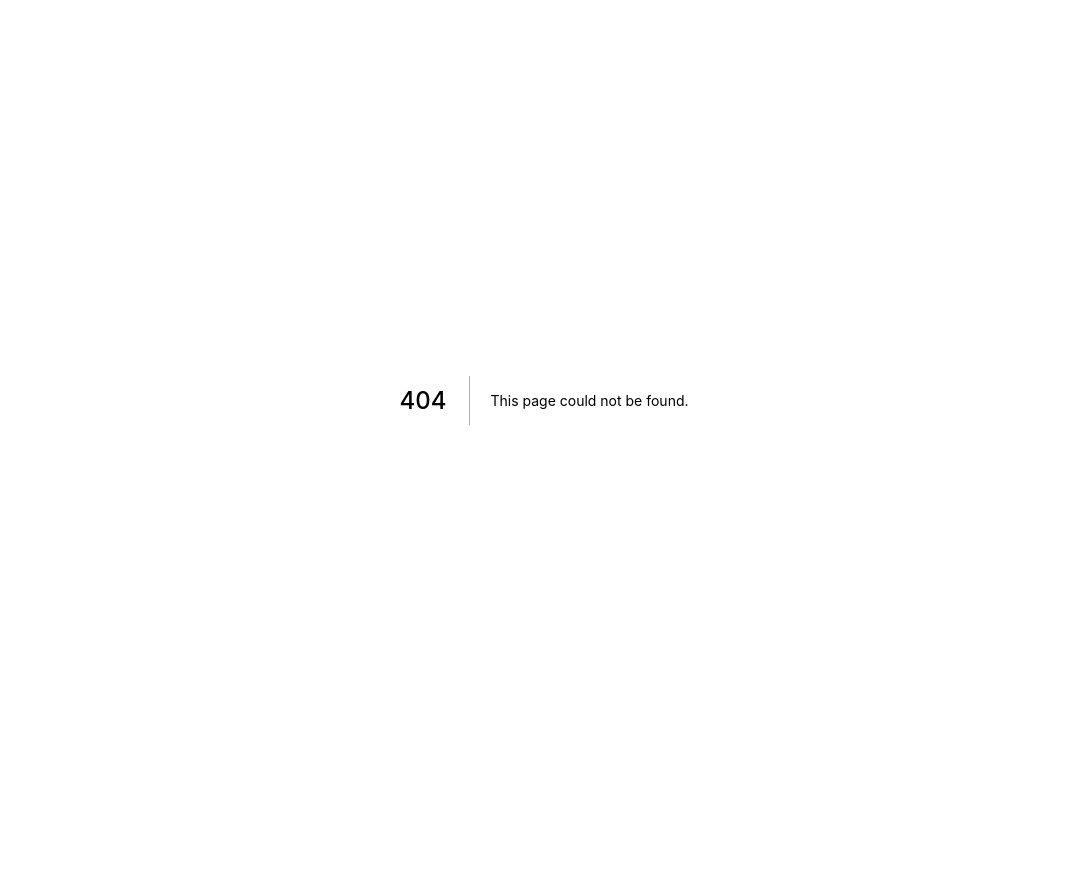
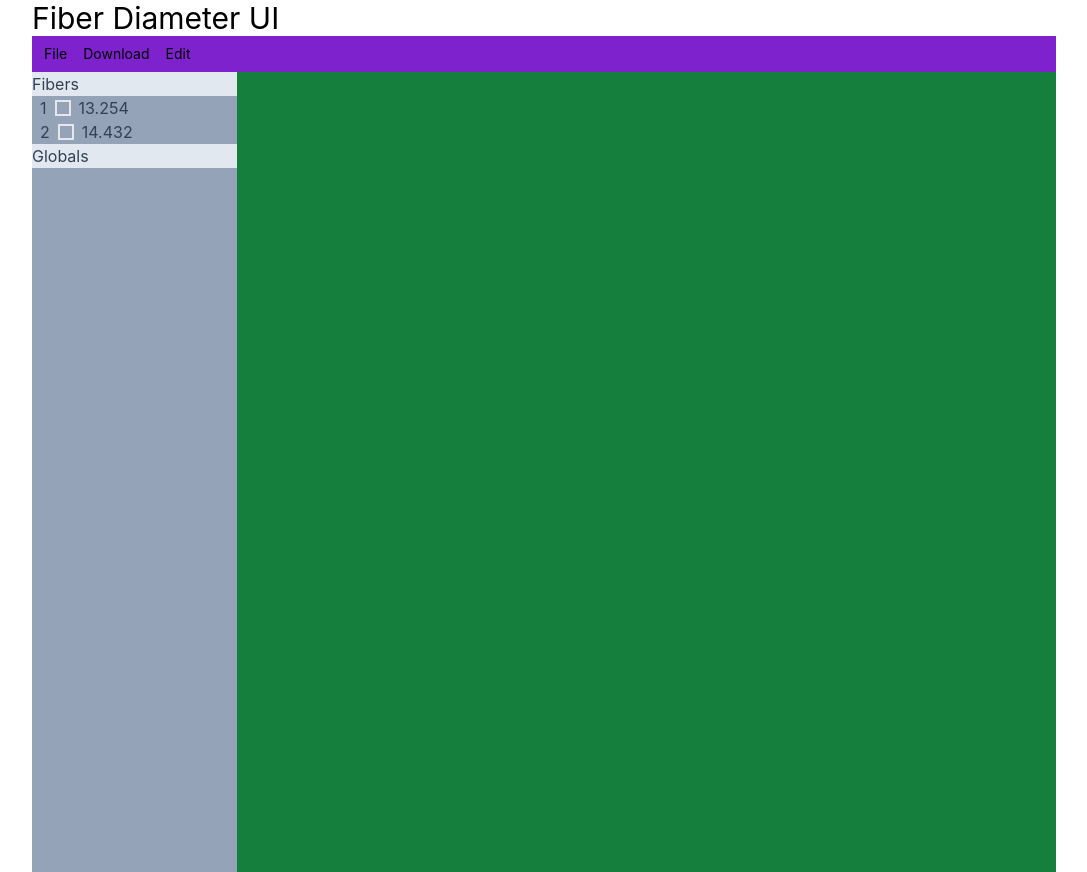
Before and after one commit to fcossio/FiberDiameter, a Next.js app in the folder frontend/: page /app in a window 1280 px wide. Before the commit this address had no page. Shown: the whole page, without its empty margins (96-1183 px from the left). Before the commit the page ends 800 px from the top, so only its background shows below. Built offline with nearby package versions, Linux system fonts and the light colour scheme.

Commit message:
feat(UI): add sidebar and system menu

```diff
--- /dev/null
+++ b/frontend/components/App.tsx
@@ -0,0 +1,38 @@
+import SystemMenu from "./SystemMenu";
+import FiberItem, { Props as FiberItemProps } from "./FiberItem";
+import Section from "./Section";
+
+const App = () => {
+  let fibers: FiberItemProps[] = [
+    {
+      id: 1,
+      color: "94DC38",
+      diameter: 13.254,
+    },
+    {
+      id: 2,
+      color: "DC38B8",
+      diameter: 14.432,
+    },
+  ];
+
+  return (
+    <div className='container'>
+      <SystemMenu className="w-full"/>
+      <div className="flex h-screen">
+
+      <div id='side-panel' className='w-1/4 bg-slate-400'>
+        <Section id='fibers' title='Fibers'>
+          {fibers.map((fiber) => (
+            <FiberItem key={fiber.id} {...fiber} />
+            ))}
+        </Section>
+        <Section id='globals' title='Globals'></Section>
+      </div>
+      <div id='editor' className='w-full bg-green-700'></div>
+            </div>
+    </div>
+  );
+};
+
+export default App;
--- /dev/null
+++ b/frontend/components/Editor.tsx
@@ -0,0 +1,45 @@
+import React, { FunctionComponent, useState } from 'react'
+import {
+    MeasurementLayer,
+    calculateDistance,
+    calculateArea,
+} from "react-measurements";
+
+interface Props {
+
+}
+
+const Editor: FunctionComponent<Props> = (props) => {
+    const [state, setState] = useState  ([]);
+
+    const onChange = (measurements) => setState({ ...state, measurements });
+
+    const measureLine = (line) =>
+      Math.round(calculateDistance(line, 100, 100)) + " mm";
+
+    const measureCircle = (circle) =>
+        Math.round(calculateArea(circle, 100, 100)) + " mm²";
+
+  return (
+    <div
+      style={{
+        position: "absolute",
+        width: "300px",
+        height: "300px",
+        backgroundColor: "#1a1a1a",
+        fontFamily: "sans-serif",
+      }}
+    >
+      <MeasurementLayer
+        measurements={state.measurements}
+        widthInPx={300}
+        heightInPx={300}
+        onChange={onChange}
+        measureLine={measureLine}
+        measureCircle={measureCircle}
+      />
+    </div>
+  );
+}
+
+export default Editor
--- /dev/null
+++ b/frontend/components/FiberItem.tsx
@@ -0,0 +1,20 @@
+import React, { FunctionComponent } from "react";
+
+export interface Props {
+  id: number,
+  color: string,
+  diameter: number,
+}
+
+const FiberItem: FunctionComponent<Props> = (props) => {
+    const color = props.color.toLowerCase();
+  return (
+    <div className='flex justify-start pl-2 space-x-2 overflow-hidden bg-transparent cursor-pointer place-items-center hover:bg-slate-500'>
+      <p id="id" className=''>{props.id}</p>
+          <span id="icon" className={`bg-[#${color}] h-4 w-4 border-2`} />
+      <p id="diameter" className=''>{props.diameter}</p>
+    </div>
+  );
+};
+
+export default FiberItem;
--- /dev/null
+++ b/frontend/components/Section.tsx
@@ -0,0 +1,14 @@
+import React, { FunctionComponent } from "react";
+
+const Section: FunctionComponent<
+  React.ComponentPropsWithoutRef<"div">
+> = (props) => {
+  return (
+    <div className=' text-slate-700'>
+          <p className='bg-slate-200 text-slate-700'>{props.title}</p>
+      {props.children}
+    </div>
+  );
+};
+
+export default Section;
--- /dev/null
+++ b/frontend/components/SystemMenu.tsx
@@ -0,0 +1,47 @@
+import React, { FunctionComponent } from "react";
+
+const SystemMenu: FunctionComponent<
+  React.ComponentPropsWithoutRef<"div">
+> = () => {
+  return (
+    <div className='flex p-1 text-sm bg-purple-700'>
+      <Tab title='File'>
+        <Item>New</Item>
+        <Item>Open</Item>
+      </Tab>
+      <Tab title='Download'>
+        <Item>annotated Image</Item>
+        <Item>as CSV</Item>
+        <Item>as JSON</Item>
+      </Tab>
+      <Tab title='Edit'>
+        <Item>Add Segment</Item>
+        <Item>Add Fiber</Item>
+        <Item>Set Scale</Item>
+      </Tab>
+    </div>
+  );
+};
+
+const Tab: FunctionComponent<React.ComponentPropsWithoutRef<"div">> = (
+  props
+) => {
+  return (
+    <div className='bg-inherit'>
+      <button className='px-2 py-1 rounded-md peer hover:bg-slate-600 focus:bg-slate-600'>
+        {props.title}
+      </button>
+      <div className='absolute hidden w-32 bg-inherit peer-focus:block'>
+        {props.children}
+      </div>
+    </div>
+  );
+};
+
+const Item: FunctionComponent<React.ComponentPropsWithoutRef<"div">> = (
+  props
+) => {
+  return <div className='m-1 hover:bg-slate-600'>{props.children}</div>;
+};
+
+export default SystemMenu;
--- a/frontend/package.json
+++ b/frontend/package.json
@@ -18,8 +18,11 @@
     "@types/node": "18.7.18",
     "@types/react": "18.0.21",
     "@types/react-dom": "18.0.6",
+    "autoprefixer": "^10.4.12",
     "eslint": "8.23.1",
     "eslint-config-next": "12.3.1",
+    "postcss": "^8.4.16",
+    "tailwindcss": "^3.1.8",
     "typescript": "4.8.3"
   }
 }
--- /dev/null
+++ b/frontend/pages/app.tsx
@@ -0,0 +1,15 @@
+import React from "react";
+import App from '../components/App';
+
+const AppPage = () => {
+  return (
+    <div className="container w-4/5 mx-auto">
+      <p className="text-3xl">
+      Fiber Diameter UI
+      </p>
+      <App/>
+    </div>
+  );
+};
+
+export default AppPage;
--- a/frontend/pages/index.tsx
+++ b/frontend/pages/index.tsx
@@ -7,51 +7,18 @@ const Home: NextPage = () => {
   return (
     <div className={styles.container}>
       <Head>
-        <title>Create Next App</title>
-        <meta name="description" content="Generated by create next app" />
+        <title>FiberDiameter</title>
+        <meta name="description" content="Measure the diameter of really tiny fibers" />
         <link rel="icon" href="/favicon.ico" />
       </Head>
 
       <main className={styles.main}>
         <h1 className={styles.title}>
-          Welcome to <a href="https://nextjs.org">Next.js!</a>
+          Welcome to <p className="text-blue-500">FiberDiameter!</p>
         </h1>
+        <button>Go to app</button>
+      </main>
 
-        <p className={styles.description}>
-          Get started by editing{' '}
-          <code className={styles.code}>pages/index.tsx</code>
-        </p>
-
-        <div className={styles.grid}>
-          <a href="https://nextjs.org/docs" className={styles.card}>
-            <h2>Documentation &rarr;</h2>
-            <p>Find in-depth information about Next.js features and API.</p>
-          </a>
-
-          <a href="https://nextjs.org/learn" className={styles.card}>
-            <h2>Learn &rarr;</h2>
-            <p>Learn about Next.js in an interactive course with quizzes!</p>
-          </a>
-
-          <a
-            href="https://github.com/vercel/next.js/tree/canary/examples"
-            className={styles.card}
-          >
-            <h2>Examples &rarr;</h2>
-            <p>Discover and deploy boilerplate example Next.js projects.</p>
-          </a>
-
-          <a
-            href="https://vercel.com/new?utm_source=create-next-app&utm_medium=default-template&utm_campaign=create-next-app"
-            className={styles.card}
-          >
-            <h2>Deploy &rarr;</h2>
-            <p>
-              Instantly deploy your Next.js site to a public URL with Vercel.
-            </p>
-          </a>
-        </div>
-      </main>
 
       <footer className={styles.footer}>
         <a
--- /dev/null
+++ b/frontend/postcss.config.js
@@ -0,0 +1,6 @@
+module.exports = {
+  plugins: {
+    tailwindcss: {},
+    autoprefixer: {},
+  },
+}
--- a/frontend/styles/globals.css
+++ b/frontend/styles/globals.css
@@ -1,3 +1,7 @@
+@tailwind base;
+@tailwind components;
+@tailwind utilities;
+
 html,
 body {
   padding: 0;
--- /dev/null
+++ b/frontend/tailwind.config.js
@@ -0,0 +1,11 @@
+/** @type {import('tailwindcss').Config} */
+module.exports = {
+  content: [
+    "./pages/**/*.{js,ts,jsx,tsx}",
+    "./components/**/*.{js,ts,jsx,tsx}",
+  ],
+  theme: {
+    extend: {},
+  },
+  plugins: [],
+}
```
Also changed, not shown: 1 other file (tests, documents, lock files or other folders).
